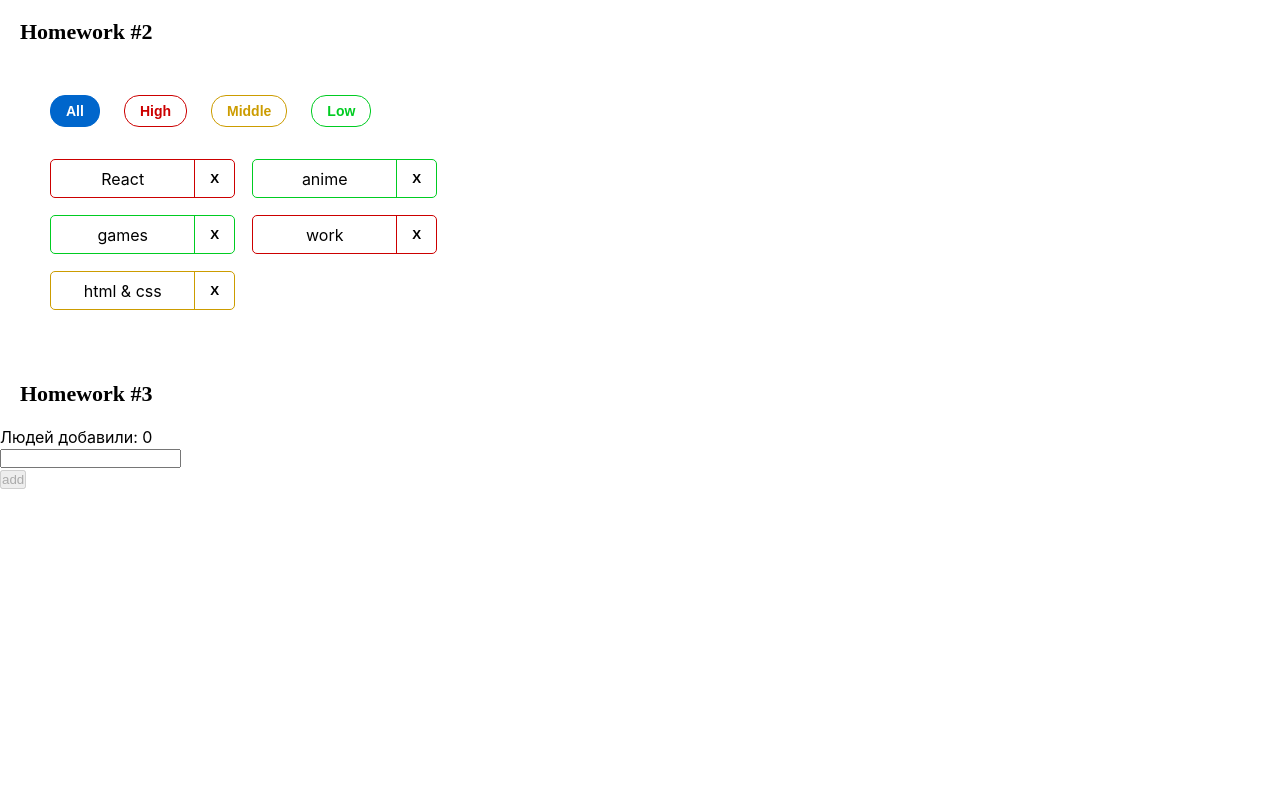
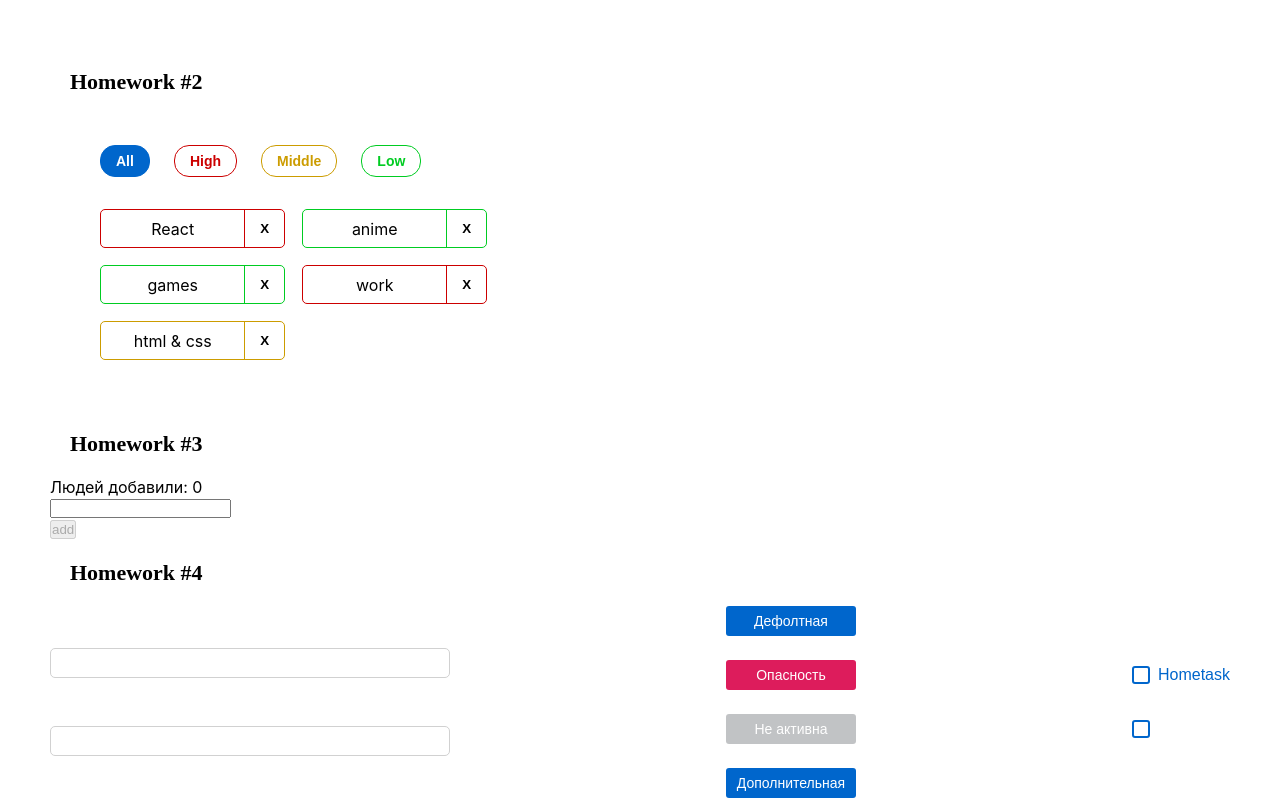
Before and after one commit to Mikhail1530/hws2-master, a React (Create React App) app: page / in a window 1280 px wide. Shown: the part 373-1171 px from the top of the page. Before the commit the page ends 862 px from the top, so only its background shows below. Built offline with nearby package versions, Linux system fonts and the light colour scheme.

Commit message:
layout not completed

```diff
--- a/src/s1-main/App.module.css
+++ b/src/s1-main/App.module.css
@@ -3,7 +3,7 @@
     --header_height: 80px;
     background: #FFFFFF;
     height: 100vh;
-
+    margin: 50px 50px 50px 50px;
 }
 
 .hwTitle {
--- a/src/s1-main/App.tsx
+++ b/src/s1-main/App.tsx
@@ -3,6 +3,7 @@ import s from './App.module.css'
 import HW1 from '../s2-homeworks/hw01/HW1'
 import HW2 from '../s2-homeworks/hw02/HW2'
 import HW3 from '../s2-homeworks/hw03/HW3'
+import HW4 from '../s2-homeworks/hw04/HW4'
 
 function App() {
     return (
@@ -10,7 +11,7 @@ function App() {
             <HW1 />
             <HW2 />
             <HW3 />
-            {/*<HW4/>*/}
+            <HW4 />
 
             {/*при выполнении дз 5 и более - закомментировать здесь дз 1-4, так как они есть внутри дз 5*/}
             {/*<HW5/>*/}
--- a/src/s2-homeworks/hw04/Stand.tsx
+++ b/src/s2-homeworks/hw04/Stand.tsx
@@ -44,13 +44,13 @@ const Stand = () => {
                 {/*обычная кнопка:*/}
                 <div>
                     <SuperButton id={'hw4-super-button-default'}>
-                        default
+                        Дефолтная
                     </SuperButton>
                 </div>
                 {/*красная кнопка:*/}
                 <div>
                     <SuperButton id={'hw4-super-button-red'} xType={'red'}>
-                        red
+                        Опасность
                     </SuperButton>
                 </div>
                 {/*задизэйбленная кнопка:*/}
@@ -60,7 +60,7 @@ const Stand = () => {
                         xType={'red'}
                         disabled
                     >
-                        disabled
+                        Не активна
                     </SuperButton>
                 </div>
                 {/*задизэйбленная кнопка:*/}
@@ -69,7 +69,7 @@ const Stand = () => {
                         id={'hw4-super-button-secondary'}
                         xType={'secondary'}
                     >
-                        secondary
+                        Дополнительная
                     </SuperButton>
                 </div>
             </div>
@@ -82,7 +82,7 @@ const Stand = () => {
                         checked={stateForAllCheckboxes}
                         onChangeChecked={setChecked}
                     >
-                        some text
+                        Hometask
                     </SuperCheckbox>
                 </div>
                 {/*совместим со старым кодом:*/}
--- a/src/s2-homeworks/hw04/common/c1-SuperInputText/SuperInputText.module.css
+++ b/src/s2-homeworks/hw04/common/c1-SuperInputText/SuperInputText.module.css
@@ -1,20 +1,20 @@
 .input:focus {
+    border: 1px solid #544aa3;
 }
 
 .input {
+    border: 1px solid #D1D1D1;
+    border-radius: 5px;
+    width: 400px;
+    height: 30px;
 }
 
-.inputWrapper {
-}
+.inputWrapper {}
 
-.superInput {
-}
+.superInput {}
 
-.errorInput {
-}
+.errorInput {}
 
-.errorInput:focus {
-}
+.errorInput:focus {}
 
-.error {
-}
+.error {}
--- a/src/s2-homeworks/hw04/common/c2-SuperButton/SuperButton.module.css
+++ b/src/s2-homeworks/hw04/common/c2-SuperButton/SuperButton.module.css
@@ -1,36 +1,49 @@
 .button {
+    display: flex;
+    /* flex-direction: row; */
+    justify-content: center;
+    align-items: center;
+    width: 130px;
+    height: 30px;
+    background: #0066CC;
+    border-radius: 3px;
+    font-family: sans-serif;
+    font-size: 14px;
+    color: #FFFFFF;
+    border: none;
 }
 
 .disabled {
+    opacity: 0.5;
+    background: #85898d;
 }
 
 .secondary {
+    color: #FFFFFF;
+
 }
 
-.default {
-}
+.default {}
 
 .red {
+    background: #dd1c5c;
 }
 
 .default:hover {
+    background: #03294f;
 }
 
 .red:hover {
+    background: #640101;
 }
 
-.secondary:hover {
-}
+.secondary:hover {}
 
 
-.default:active {
-}
+.default:active {}
 
-.secondary:active {
-}
+.secondary:active {}
 
-.red:active {
-}
+.red:active {}
 
-.button:disabled {
-}
+.button:disabled {}
--- a/src/s2-homeworks/hw04/common/c2-SuperButton/SuperButton.tsx
+++ b/src/s2-homeworks/hw04/common/c2-SuperButton/SuperButton.tsx
@@ -1,4 +1,4 @@
-import React, {ButtonHTMLAttributes, DetailedHTMLProps} from 'react'
+import React, { ButtonHTMLAttributes, DetailedHTMLProps } from 'react'
 import s from './SuperButton.module.css'
 
 // тип пропсов обычной кнопки, children в котором храниться название кнопки там уже описан
@@ -18,10 +18,10 @@ const SuperButton: React.FC<SuperButtonPropsType> = (
     }
 ) => {
     const finalClassName = s.button
-        // + (disabled
-        //         ? ...
-        //         : xType === 'red'
-        //             ? ...
+        + (disabled
+            ? ` ${s.disabled}`
+            : xType === 'red'
+                ? ` ${s.red}` : ` ${s.secondary}`)
         + (className ? ' ' + className : '') // задачка на смешивание классов
 
     return (
--- a/src/s2-homeworks/hw04/common/c3-SuperCheckbox/SuperCheckbox.module.css
+++ b/src/s2-homeworks/hw04/common/c3-SuperCheckbox/SuperCheckbox.module.css
@@ -1,7 +1,6 @@
 .label {
     display: flex;
     align-items: center;
-
     cursor: pointer;
 }
 
@@ -19,7 +18,7 @@
     background-repeat: no-repeat;
     background-position: center center;
 
-    /* background-size: 90% 90%; */
+    background-size: 90% 90%;
     vertical-align: middle;
     margin-right: 8px;
     border-radius: 3px;
@@ -31,7 +30,7 @@
     appearance: none;
 
     background-image: url('checked.svg');
-    /*background: #99ff99;*/
+    background: #99ff99;
 }
 
 .checkbox:focus {
--- a/src/s2-homeworks/hw04/common/c3-SuperCheckbox/SuperCheckbox.tsx
+++ b/src/s2-homeworks/hw04/common/c3-SuperCheckbox/SuperCheckbox.tsx
@@ -28,7 +28,8 @@ const SuperCheckbox: React.FC<SuperCheckboxPropsType> = (
 ) => {
     const onChangeCallback = (e: ChangeEvent<HTMLInputElement>) => {
         // задачка на написание онченджа
-
+        onChange?.(e)
+        onChangeChecked?.(e.currentTarget.checked)
     }
 
     const finalInputClassName = s.checkbox
```
